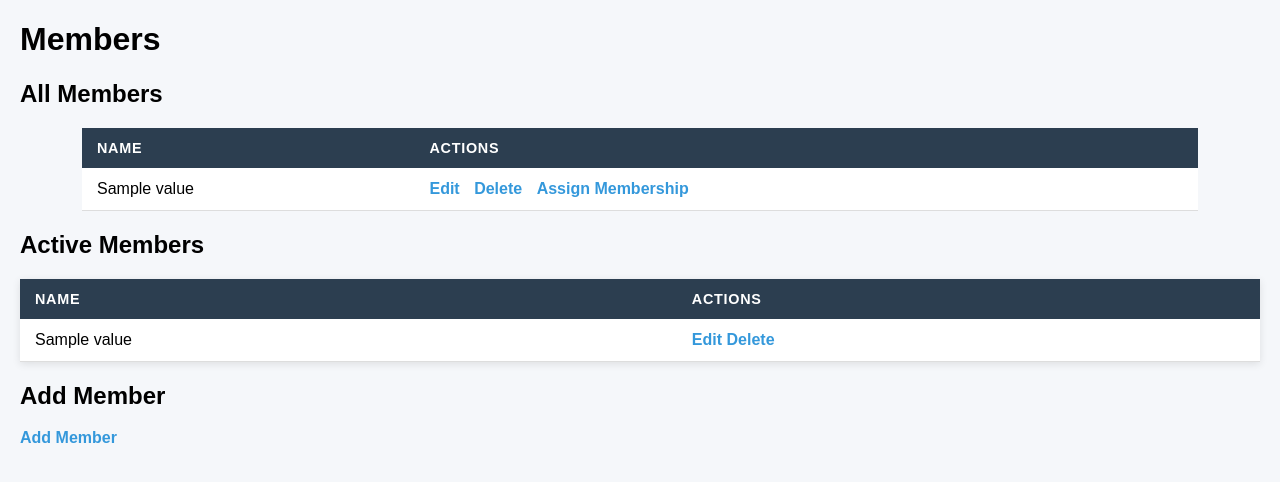
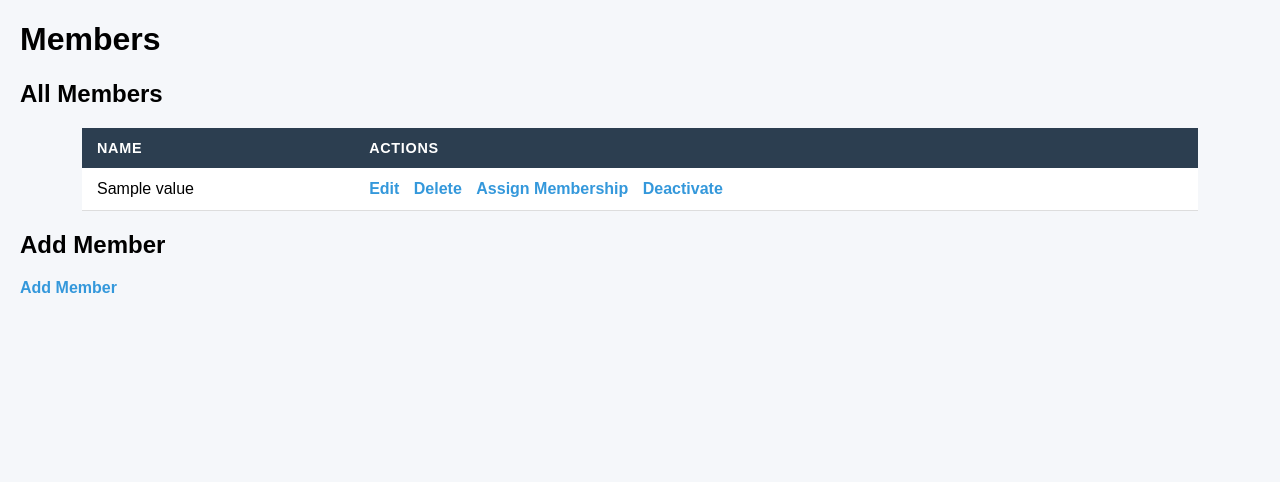
Before and after one commit to lg3878/db_project, a Flask app: template templates/members.html in a window 1280 px wide. Shown: the top 482 px of the page. Run offline with Flask 3, Linux system fonts and the light colour scheme; the template is opened without the code that fills it: most values are stand-ins (such as "Sample title", 1, 10 or a date in 2020).

Commit message:
Fix some functionality in the Active Member list, add function to deactivate members

```diff
--- a/app.py
+++ b/app.py
@@ -20,11 +20,6 @@ db = mysql.connector.connect(
 
 cursor = db.cursor(dictionary=True)
 
-def get_active_members():
-
-    cursor.execute("SELECT * FROM active_memberships") # utilizing one of the views created for the project
-    result = cursor.fetchall()
-    return result
 
 def get_all_members():
     cursor.execute("SELECT * FROM member")
@@ -39,8 +34,7 @@ def home():
 @app.route('/members')
 def members():
     all_members = get_all_members()
-    active_members = get_active_members()
-    return render_template('members.html', name="Members Table", all_members_rows=all_members, active_members_rows=active_members)
+    return render_template('members.html', name="Members Table", all_members_rows=all_members)
 
 
 @app.route('/add_member', methods=['GET','POST'])
@@ -97,6 +91,25 @@ def assign_membership(member_id):
         membership_id = request.form.get('membership_id')
         start_date = request.form.get('start_date')
 
+        # checking for active membership
+        check_query = """
+        SELECT COUNT(*) AS count
+        FROM member_membership
+        WHERE member_id = %s
+        AND (end_date IS NULL OR end_date >= CURDATE())
+        """
+        cursor.execute(check_query, (member_id,))
+        result = cursor.fetchone()
+
+        if result['count'] > 0:
+            # auto ending old membership
+            cursor.execute("""
+            UPDATE member_membership
+            SET end_date = CURDATE()
+            WHERE member_id = %s
+            AND (end_date IS NULL OR end_date >= CURDATE())
+            """, (member_id,))
+
         cursor.execute("SELECT duration_months FROM memberships WHERE membership_id = %s", (membership_id,))
         duration = cursor.fetchone()['duration_months']
         query = """
@@ -113,6 +126,17 @@ def assign_membership(member_id):
     return render_template('assign_membership.html', name='Assign Membership', member_id=member_id, memberships=memberships)
 
 
+@app.route('/deactivate_member/<int:member_id>')
+def deactivate_member(member_id):
+    cursor.execute("""
+    UPDATE member
+    SET status = 'Inactive'
+    WHERE member_id = %s
+    """, (member_id,))
+
+    db.commit()
+    return redirect('/members')
+
 def get_memberships():
     cursor.execute("SELECT * FROM memberships")
     result = cursor.fetchall()
@@ -125,6 +149,7 @@ def memberships():
 
 
 
+
 if __name__=="__main__":
     app.run(host="0.0.0.0", debug=True)
     cursor.close()
--- a/templates/members.html
+++ b/templates/members.html
@@ -6,6 +6,7 @@
 
     <h2>All Members</h2>
     <div class="table-container">
+        {% if all_members_rows and all_members_rows|length > 0 %}
         <table>
         <thead>
             <tr>
@@ -25,40 +26,24 @@
                 <a href="/edit_member/{{ row['member_id'] }}">Edit</a>
                 <a href="/delete_member/{{ row['member_id'] }}" onclick="return confirm('Are you sure you want to delete this member?');">Delete</a>
                 <a href="/assign_membership/{{ row['member_id'] }}">Assign Membership</a>
+                {% if row['status'] == 'Active' %}
+                    <a href="/deactivate_member/{{ row['member_id'] }}" onclick=
+                    "return confirm('Deactivate this member?');">Deactivate</a>
+                {% else %}
+                    <span style="color: gray;">Inactive</span>
+                {% endif %}
             </td>
             </tr>
             {% endfor %}
 
         </tbody>
     </table>
+    {% else %}
+
+    <p style="text-align:center;">No members found.</p>
+
+    {% endif %}
     </div>
-
-    <h2>Active Members</h2>
-    <table>
-        <thead>
-            <tr>
-                {% for col in active_members_rows[0].keys() %}
-                    <th>{{ col.replace('_', ' ').title() }}</th>
-                {% endfor %}
-            <th>Actions</th>
-            </tr>
-        </thead>
-        <tbody>
-            {% for row in active_members_rows %}
-            <tr>
-                {% for value in row.values() %}
-                    <td>{{ value if value is not none else "N/A" }}</td>
-                {% endfor %}
-                <td>
-                <a href="/edit_member/{{ row['member_id'] }}">Edit</a>
-                <a href="/delete_member/{{ row['member_id'] }}" onclick="return confirm('Are you sure you want to delete this member?');">Delete</a>
-            </td>
-            </tr>
-            {% endfor %}
-        </tbody>
-    </table>
-
-
 
     <h2>Add Member</h2>
 <a href="/add_member">Add Member</a>
```
Also changed, not shown: 2 other files.
